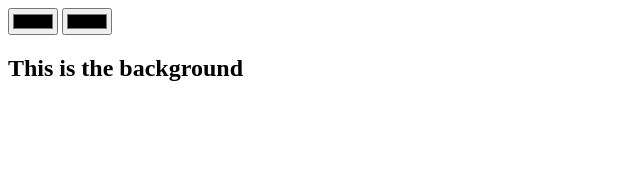
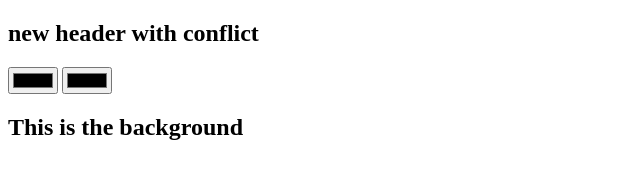
Before and after one commit to jpmshanga/background-generator, a plain HTML site: page index.html in a window 1280 px wide. Shown: the whole page, without its empty margins (0-640 px from the left). Drawn offline with Linux system fonts and the light colour scheme.

Commit message:
conflict added

```diff
--- a/index.html
+++ b/index.html
@@ -6,6 +6,7 @@
 	<title>Gradient background</title>
 </head>
 <body id="generator">
+	<h2>new header with conflict</h2>
 	<input type="color" class="color1">
 	<input type="color" class="color2">
 	<h2>This is the background</h2>
```
